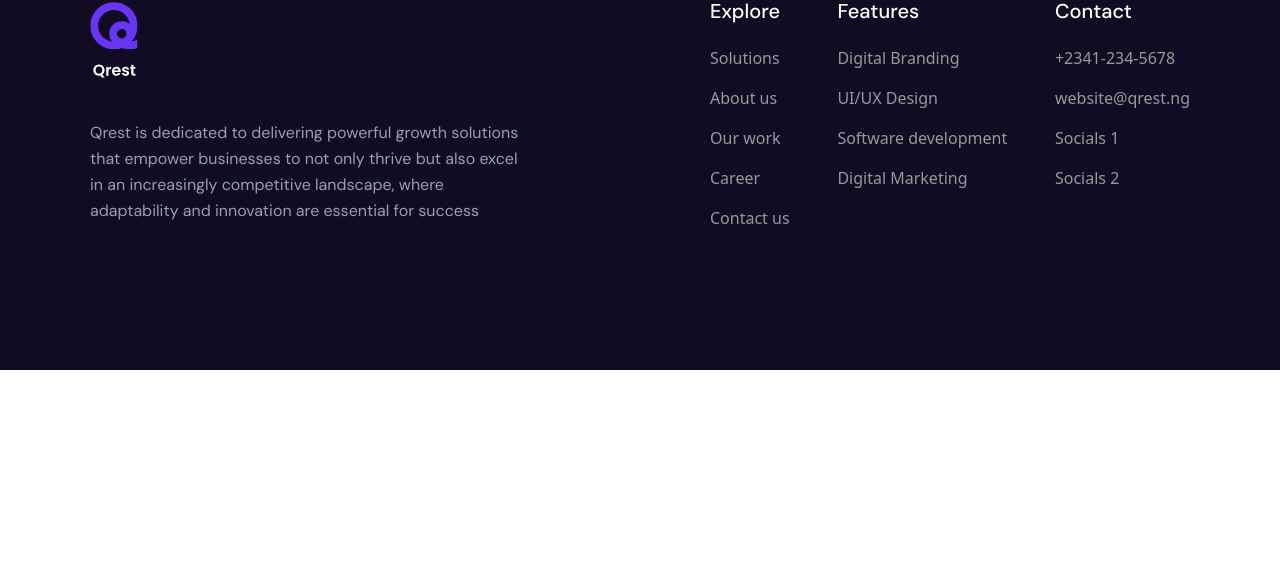
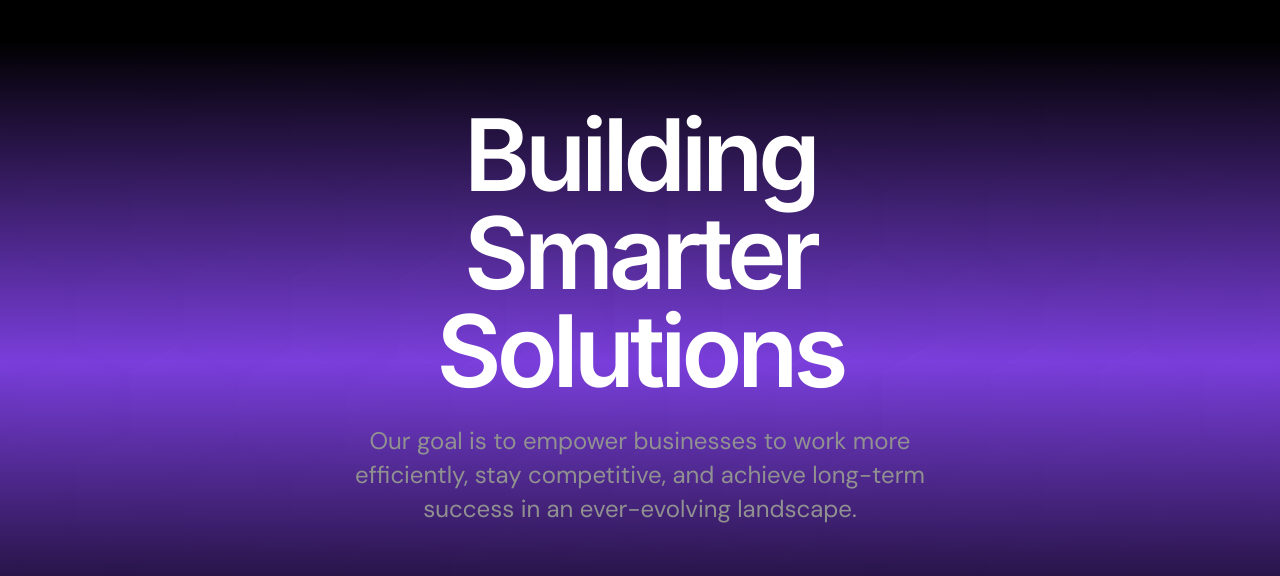
Before and after one commit to ejim11/qrest, a Next.js app: page /about-us in a window 1280 px wide. Shown: the part 214-790 px from the top of the page. Built offline with nearby package versions, Linux system fonts and the light colour scheme.

Commit message:
🎨 created the about us comp

```diff
--- /dev/null
+++ b/components/aboutUs/AboutUsComp.tsx
@@ -0,0 +1,48 @@
+"use client";
+import React, { useEffect } from "react";
+import FirstSection from "../FirstSection";
+import { motion } from "framer-motion";
+import WhoIsQrest from "./WhoIsQrest";
+import WhyChooseQrest from "../home/WhyChooseQrest";
+import ContactUs from "../home/ContactUs";
+import CoreValues from "./CoreValues";
+import MissionAndPurpose from "./MissionAndPurpose";
+
+const AboutUsComp = () => {
+  useEffect(() => {
+    window.scrollTo({ top: -90, behavior: "smooth" });
+  }, []);
+  return (
+    <main>
+      <FirstSection>
+        <div className="py-[15rem] w-[60%] text-center ">
+          <motion.h2
+            initial={{ opacity: 0, y: 20 }}
+            animate={{ opacity: 1, y: 0 }}
+            transition={{ duration: 0.5, ease: "easeIn" }}
+            className="text-[10rem] font-inter font-semibold leading-[9.8rem] -tracking-[0.5rem] text-white-1 mb-[2.4rem]"
+          >
+            Building Smarter Solutions
+          </motion.h2>
+          <motion.p
+            initial={{ opacity: 0, y: 20 }}
+            animate={{ opacity: 1, y: 0 }}
+            transition={{ duration: 0.5, ease: "easeIn", delay: 0.5 }}
+            className="font-dmsans text-[2.4rem] leading-[3.4rem] text-[#919191]"
+          >
+            Our goal is to empower businesses to work more efficiently, stay
+            competitive, and achieve long-term success in an ever-evolving
+            landscape.
+          </motion.p>
+        </div>
+      </FirstSection>
+      <WhoIsQrest />
+      <CoreValues />
+      <MissionAndPurpose />
+      <WhyChooseQrest />
+      <ContactUs />
+    </main>
+  );
+};
+
+export default AboutUsComp;
```
